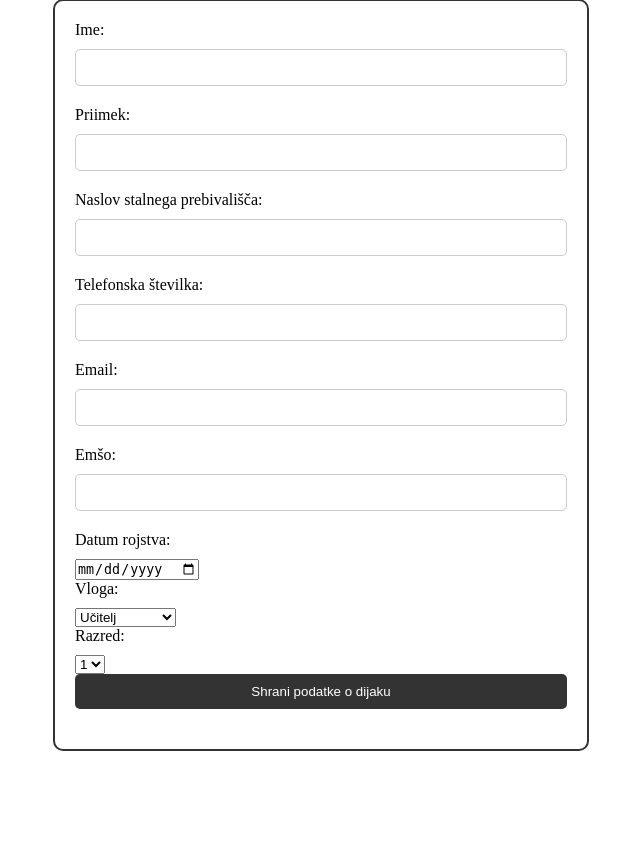
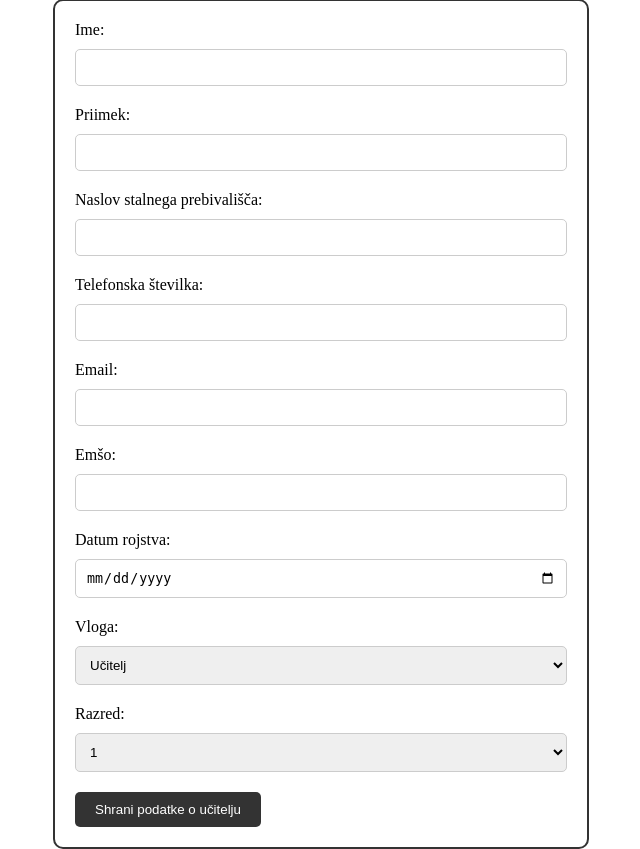
Before and after one commit to majzabukovnik/Redovalnica, a PHP site: the page made by views/html/RegistriracijaUcitelja.php in a window 1280 px wide. Shown: the part 151-1000 px from the top of the page, without its empty margins (319-959 px from the left). Before the commit the page ends 902 px from the top, so only its background shows below. Run offline with PHP 8.4, Linux system fonts and the light colour scheme; the template is opened without the code that fills it: most values are stand-ins (such as "Sample title", 1, 10 or a date in 2020); data that the repository does not hold is empty.

Commit message:
bug fixes

```diff
--- a/views/css/form.css
+++ b/views/css/form.css
@@ -14,8 +14,10 @@ label {
 
 input[type="text"],
 input[type="password"],
-input[type="submit"],
-input[type="email"] {
+input[type="email"],
+input[type="date"],
+select,
+textarea {
     width: 100%;
     padding: 10px;
     margin-bottom: 20px;
@@ -27,8 +29,10 @@ input[type="email"] {
 
 input[type="text"]:focus,
 input[type="password"]:focus,
-input[type="submit"]:focus,
-input[type="email"]:focus {
+input[type="email"]:focus,
+input[type="date"]:focus,
+select:focus,
+textarea:focus {
     outline: none;
     border-color: #333;
 }
@@ -37,6 +41,8 @@ input[type="submit"] {
     background-color: #333;
     color: #fff;
     border: none;
+    padding: 10px 20px;
+    border-radius: 5px;
     cursor: pointer;
     transition: background-color 0.5s ease-in-out;
 }
@@ -45,4 +51,5 @@ input[type="submit"]:hover {
     background-color: #fff;
     color: #333;
     transition: background-color 0.5s ease-in-out;
+    border: 1px solid #333;
 }
--- a/views/html/RegistriracijaUcitelja.php
+++ b/views/html/RegistriracijaUcitelja.php
@@ -47,7 +47,7 @@
                 <?php endforeach; ?>
             </select> <br>
 
-            <input type="submit" value="Shrani podatke o dijaku">  <br>
+            <input type="submit" value="Shrani podatke o učitelju">  <br>
 
             <div>
                 <ul>
```
